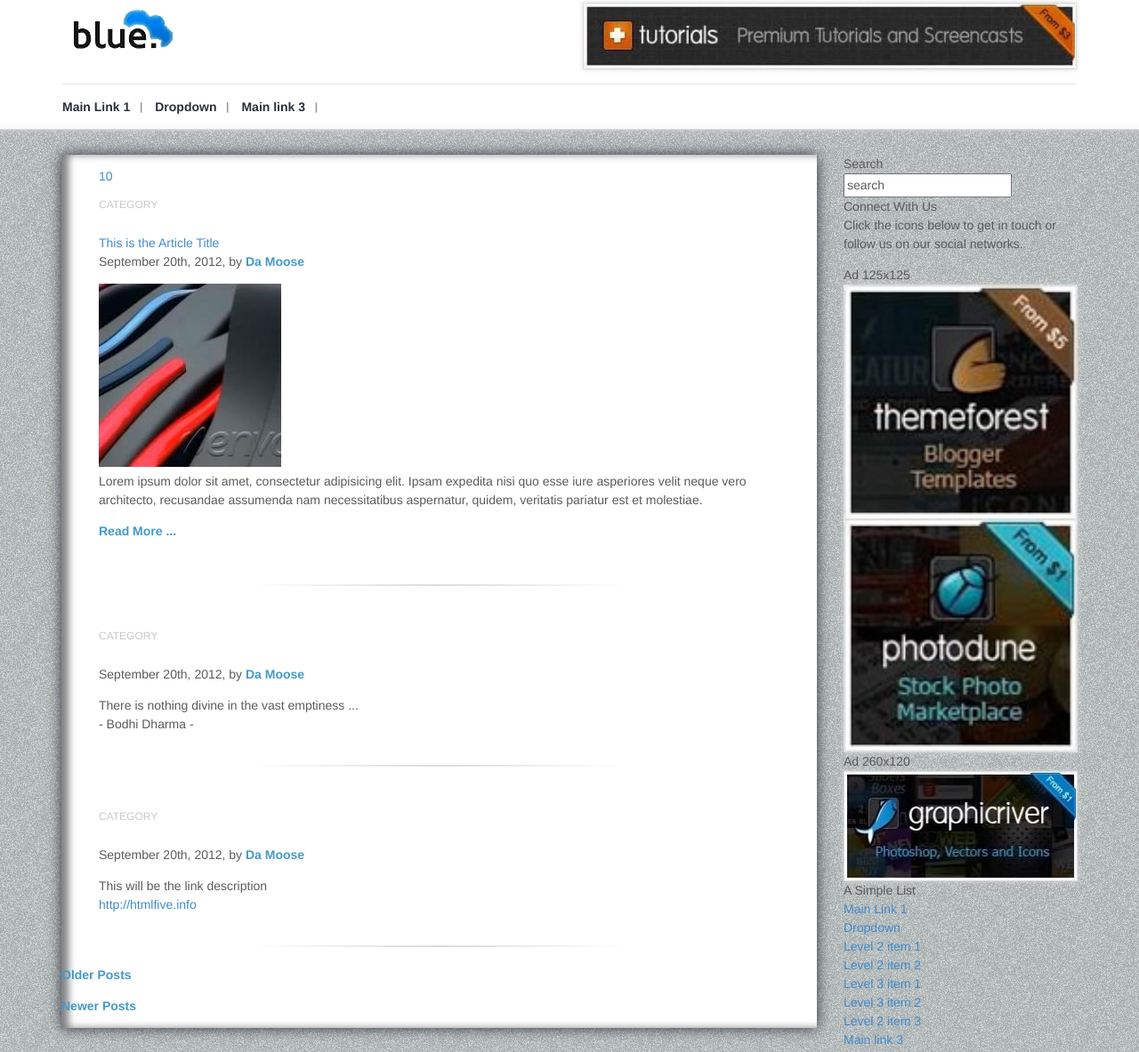
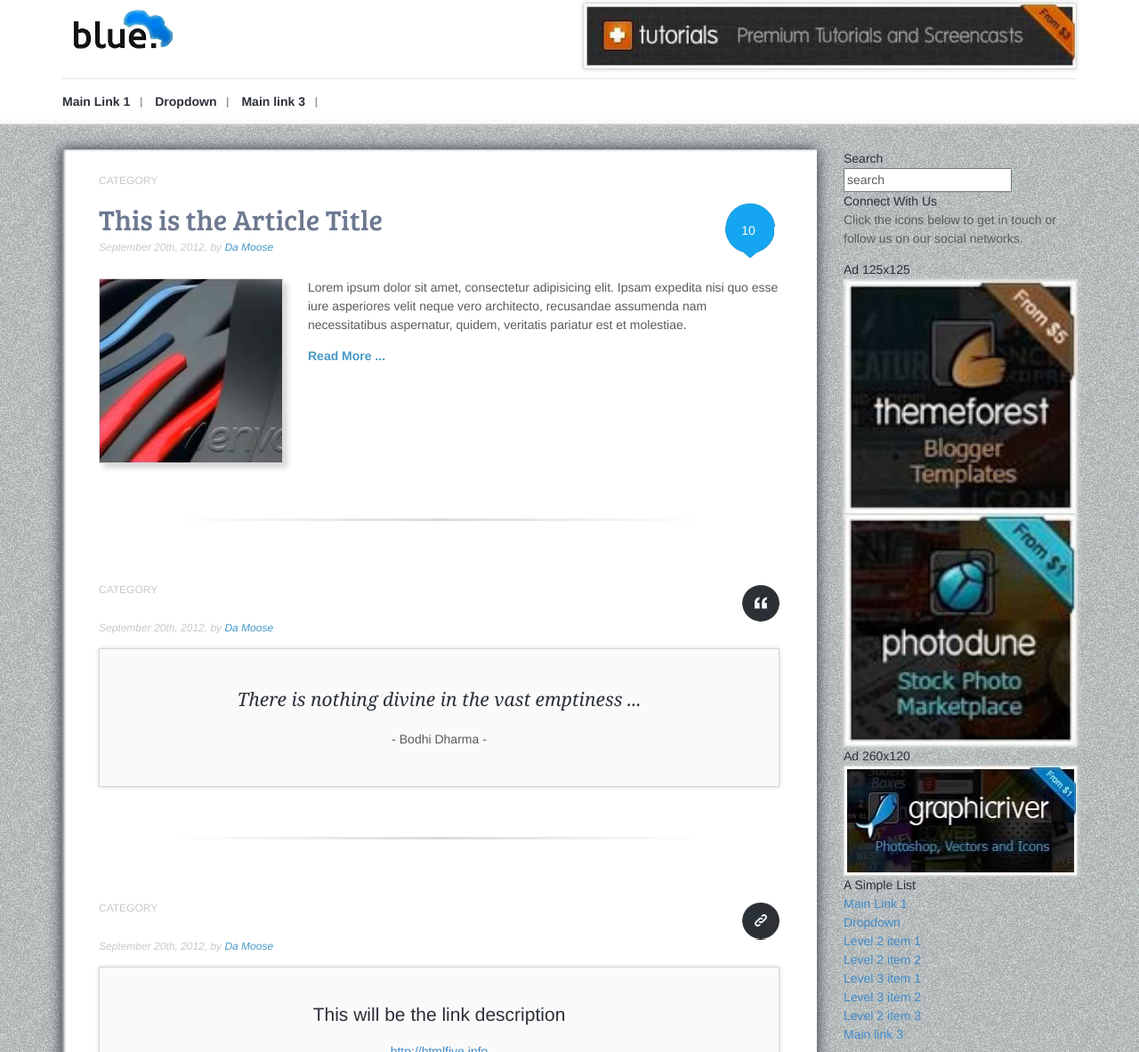
Before and after one commit to ahmedmusawir/adaptive_blog, a plain HTML site: page index.html in a window 1280 px wide. Shown: the part 60-1243 px from the top of the page at 89% size. Drawn offline with Linux system fonts and the light colour scheme.

Commit message:
article, quote and url post css done

```diff
--- a/index.html
+++ b/index.html
@@ -131,7 +131,7 @@
 			<div class="col-md-9">
 
 				<div class="articles">
-					<article>
+					<article class="clearfix">
 						<header>
 							<a href="#" class="article-meta-comments">10</a>
 							<p class="article-meta-categories">
@@ -143,7 +143,7 @@
 							</p>
 						</header>
 
-						<figure class="article-preview-page">
+						<figure class="article-preview-image">
 							<a href=""><img src="images/post-img-1.jpg" alt="Preview Image"/></a>
 						</figure>
 
@@ -188,7 +188,7 @@
 
 						<div class="url-container">
 
-							<h4>This will be the link description</h4>
+							<p>This will be the link description</p>
 							<span><a href="http://htmlfive.info" title="">http://htmlfive.info</a></span>
 
 						</div>
--- a/style.less
+++ b/style.less
@@ -194,9 +194,9 @@ select {
 	background-image: linear-gradient(left, white 0%, @border 50%, white 100%);
 
 	border: none;
-	height: 2px;
-	margin: 1.5em auto;
-	width: 50%;
+	height: 3px;
+	margin: 3em auto;
+	width: 70%;
 
 	&.no-margin {
 		margin: 0 auto;
@@ -211,11 +211,19 @@ select {
 	}
 }
 
-/**
-*
-* GENERAL
-*
-**/
+a {
+	text-decoration: none;
+	&:hover {
+		text-decoration: none;
+
+	}
+}
+
+
+/*===============================
+=            GENERAL            =
+===============================*/
+
 body {
 	font: 14px/21px @body-font;
 	color: @text-color;
@@ -237,6 +245,15 @@ hr {
 	height: 1px;
 	border-top: 1px solid lighten(@border-color, 5%);
 	margin: 0;
+}
+
+h1, h2, h3, h4, h5 {
+	color: @dark-color;
+}
+
+h1 {
+	font-size: 32px;
+	font-family: @heading-font;
 }
 
 /*==============================
@@ -265,7 +282,7 @@ hr {
 
 			a {
 				color: @light-text-color;
-				text-decoration: none;
+				// text-decoration: none;
 				display: inline;
 				font-size: 14px;
 				height: 42px;
@@ -379,7 +396,7 @@ hr {
 
 		a {
 			color: @dark-color;
-			text-decoration: none;
+			// text-decoration: none;
 			font-weight: bold;
 			height: 6em;
 			line-height: 3.5em;
@@ -411,7 +428,7 @@ hr {
 			filter: alpha(opacity=0);
 			visibility: hidden;
 
-			.transition(opacity, 1s);
+			.transition(opacity, .5s);
 
 			li {
 				float: none;
@@ -452,7 +469,6 @@ hr {
 		&:hover > a {
 			color: #428bca;
 			font-weight: bold;
-			// color: orange;
 		}
 	}
 }
@@ -470,7 +486,7 @@ hr {
 
 	background: white;
 	// border: 1px solid @border-color;
-	box-shadow: inset 8px 0px 8px grey, 0px 0px 15px @dark-color;
+	box-shadow: inset 3px 0px 3px grey, 0px 0px 15px @dark-color;
 
 
 	article {
@@ -488,6 +504,113 @@ hr {
 				line-height: 42px;
 			}
 		}
+
+		h1 a {
+			color: lighten(@dark-color, 30%);
+
+			&:hover {
+				color: @link-color;
+			}
+		}
+
+		.article-meta-extra {
+			font-size: 12px;
+			color: @light-text-color;
+			height: 21px;
+			line-height: 21px;
+			font-style: italic;
+
+			a {
+				font-weight: normal;
+			}
+		}
+
+		h1 + .article-meta-extra {
+			height: 42px;
+			line-height: 42px;
+		}
+
+		.article-meta-comments {
+			float: right;
+			background: transparent url('images/comments-base-out.png') center center no-repeat;
+			width: 70px;
+			height: 70px;
+			color: white;
+			text-align: center;
+			padding-top: 25px;
+			margin-top: 42px;
+
+			&:hover {
+				background: transparent url('images/comments-base-over.png') center center no-repeat;
+
+			}
+
+		}
+
+		.article-preview-image {
+			float: left;
+			margin-right: 2em;
+
+			img {
+				border: 1px solid @border-color;
+				.box-shadow(5px, 5px, 6px, @border-color);
+			}
+		}
+	}
+	//end article tag
+
+	.post-format-quote {
+		float: right;
+		width: 42px;
+		height: 42px;
+		background: transparent url('images/icons/quote-format-icon.png') center center no-repeat;
+		margin-top: 15px;
 	}
 
-}
+	.quote-container {
+		background: @bevel-color;
+		border: 1px solid @border-color;
+		.box-shadow(0px, 0px, 5px, @border-color);
+		text-align: center;
+		padding: 3em;
+
+		blockquote {
+			font: 21px @serif-font;
+			color: @dark-color;
+			font-style: italic;
+		}
+
+		cite {
+			margin-top: 1.5em;
+			display: block;
+		}
+	}
+
+	.post-format-url {
+		float: right;
+		width: 42px;
+		height: 42px;
+		background: transparent url('images/icons/link-format-icon.png');
+		margin-top: 15px;
+	}
+
+	.url-container {
+		background: @bevel-color;
+		border: 1px solid @border-color;
+		.box-shadow(0px, 0px, 5px, @border-color);
+		text-align: center;
+		padding: 3em;
+
+		p {
+			font-size: 21px;
+			color: @dark-color;
+		}
+
+		span {
+			margin-top: 1.5em;
+			display: block;
+		}
+	}
+
+
+} //end .articles class
```
Also changed, not shown: style.css.
